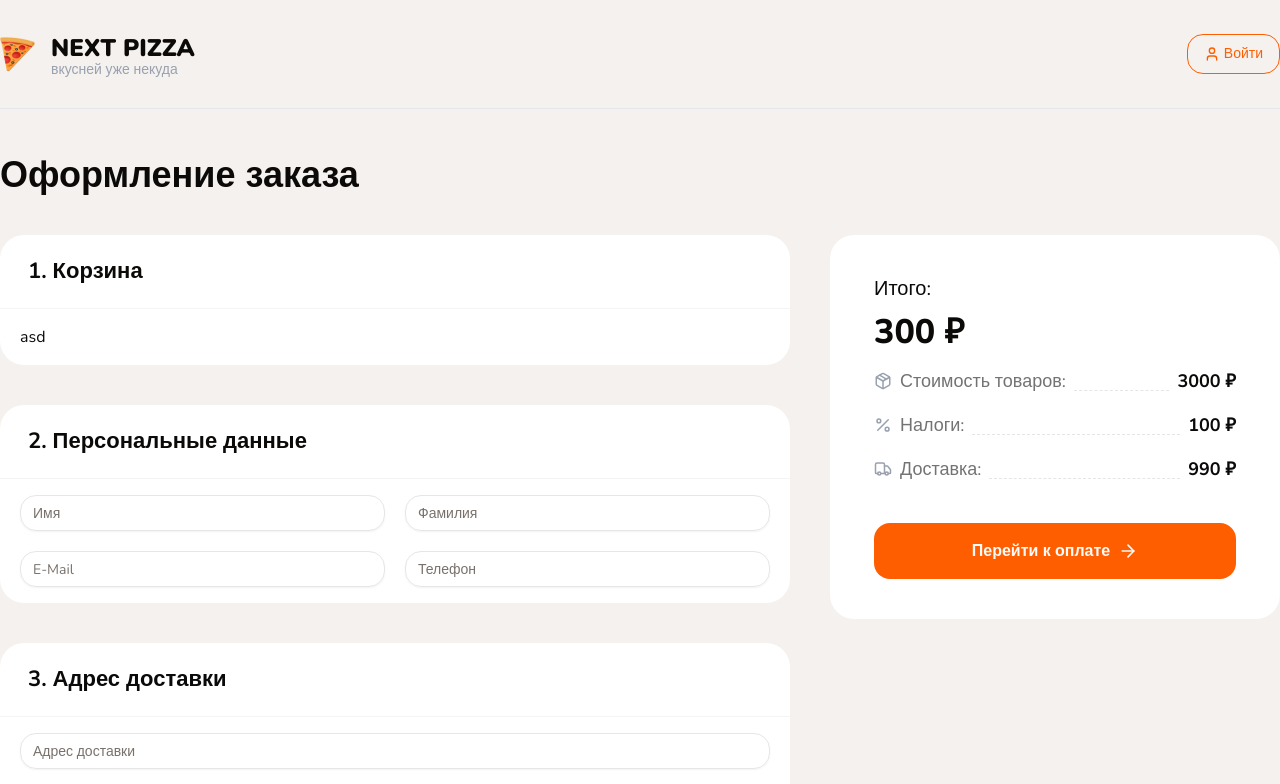
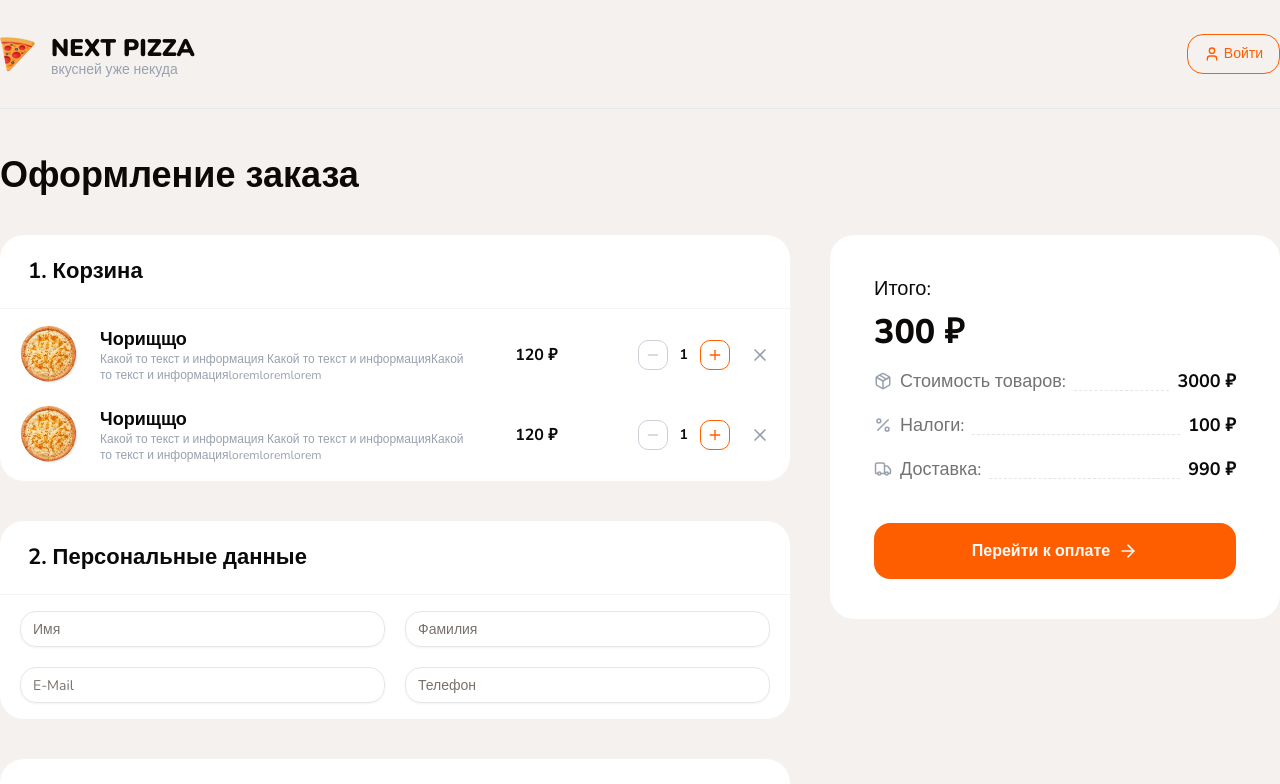
Before and after one commit to Matuxa1503/next-pizza, a Next.js app: page /checkout in a window 1280 px wide. Shown: the top 784 px of the page. Built offline with nearby package versions, Linux system fonts and the light colour scheme; no server answers.

Commit message:
feat: Added block CheckoutItem without logic

```diff
--- a/app/(checkout)/checkout/page.tsx
+++ b/app/(checkout)/checkout/page.tsx
@@ -1,4 +1,4 @@
-import { CheckoutItemDetails, Container, Title, WhiteBlock } from '@/shared/components/shared';
+import { CheckoutItem, CheckoutItemDetails, Container, Title, WhiteBlock } from '@/shared/components/shared';
 import { Button, Input, Textarea } from '@/shared/components/ui';
 import { ArrowRight, Package, Percent, Truck } from 'lucide-react';
 import { cn } from '@/shared/lib/utils';
@@ -11,7 +11,26 @@
       <div className="flex gap-10">
         {/* Левая часть */}
         <div className="flex flex-col gap-10 flex-1 mb-20">
-          <WhiteBlock title="1. Корзина">asd</WhiteBlock>
+          <WhiteBlock title="1. Корзина">
+            <div className="flex flex-col gap-5">
+              <CheckoutItem
+                id={1}
+                imageUrl={'/assets/pizza-img/11EE7D610CF7E265B7C72BE5AE757CA7.webp'}
+                details={'Какой то текст и информация Какой то текст и информацияКакой то текст и информацияloremloremlorem'}
+                name={'Чорищщо'}
+                price={120}
+                quantity={1}
+              />
+              <CheckoutItem
+                id={1}
+                imageUrl={'/assets/pizza-img/11EE7D610CF7E265B7C72BE5AE757CA7.webp'}
+                details={'Какой то текст и информация Какой то текст и информацияКакой то текст и информацияloremloremlorem'}
+                name={'Чорищщо'}
+                price={120}
+                quantity={1}
+              />
+            </div>
+          </WhiteBlock>
 
           <WhiteBlock title="2. Персональные данные">
             <div className="grid grid-cols-2 gap-5">
--- /dev/null
+++ b/shared/components/shared/Checkout-item.tsx
@@ -0,0 +1,51 @@
+'use client';
+
+import React from 'react';
+import { cn } from '@/shared/lib/utils';
+import { X } from 'lucide-react';
+import { CartItemProps } from './cart-item-details/cart-item-details.types';
+import * as CartItemDetails from './cart-item-details';
+
+interface Props extends CartItemProps {
+  onClickCountButton?: (type: 'plus' | 'minus') => void;
+  onClickRemove?: () => void;
+  className?: string;
+}
+
+export const CheckoutItem: React.FC<Props> = ({
+  name,
+  price,
+  imageUrl,
+  quantity,
+  details,
+  className,
+  disabled,
+  onClickCountButton,
+  onClickRemove,
+}) => {
+  return (
+    <div
+      className={cn(
+        'flex items-center justify-between',
+        {
+          'opacity-50 pointer-events-none': disabled,
+        },
+        className
+      )}
+    >
+      <div className="flex items-center gap-5 flex-1">
+        <CartItemDetails.Image src={imageUrl} />
+        <CartItemDetails.Info name={name} details={details} />
+      </div>
+
+      <CartItemDetails.Price value={price} />
+
+      <div className="flex items-center gap-5 ml-20">
+        <CartItemDetails.CountButton onClick={onClickCountButton} value={quantity} />
+        <button type="button" onClick={onClickRemove}>
+          <X className="text-gray-400 cursor-pointer hover:text-gray-600" size={20} />
+        </button>
+      </div>
+    </div>
+  );
+};
--- a/shared/components/shared/index.ts
+++ b/shared/components/shared/index.ts
@@ -16,4 +16,5 @@
 export { ProductForm } from './Product-form';
 export { WhiteBlock } from './White-block';
 export { CheckoutItemDetails } from './Checkout-item-details';
+export { CheckoutItem } from './Checkout-item';
 export * from './modals';
```
